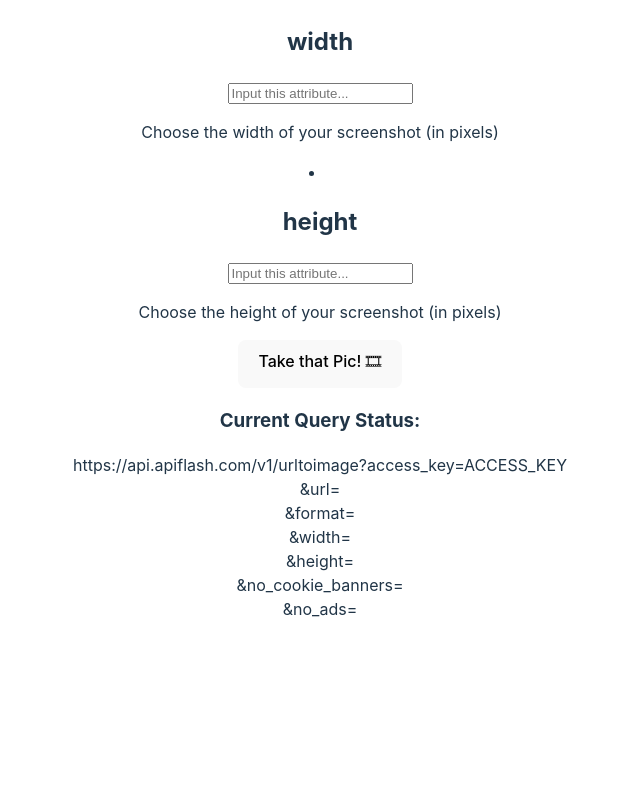
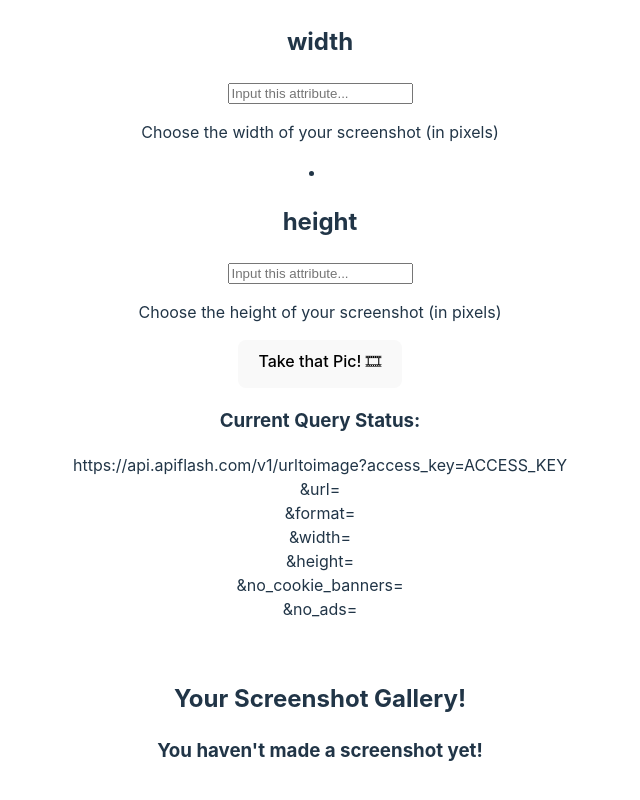
Before and after one commit to trucdg/codePath-lab4, a React (Vite) app in the folder screen-cap/: page / in a window 1280 px wide. Shown: the part 952-1752 px from the top of the page, without its empty margins (320-960 px from the left). Before the commit the page ends 1645 px from the top, so only its background shows below. Built offline with nearby package versions, Linux system fonts and the light colour scheme.

Commit message:
update the Gallery component

```diff
--- a/screen-cap/src/App.jsx
+++ b/screen-cap/src/App.jsx
@@ -2,6 +2,7 @@ import React, { useState } from "react";
 const ACCESS_KEY = import.meta.env.VITE_APP_ACCESS_KEY;
 import "./App.css";
 import APIForm from "./components/APIForm";
+import Gallery from "./components/Gallery";
 
 function App() {
   const [inputs, setInputs] = useState({
@@ -116,6 +117,9 @@ function App() {
       </div>
 
       <br></br>
+      <div className="container">
+        <Gallery images={prevImages} />
+      </div>
     </div>
   );
 }
--- a/screen-cap/src/components/Gallery.jsx
+++ b/screen-cap/src/components/Gallery.jsx
@@ -1,7 +1,31 @@
 import React from "react";
 
-const Gallery = () => {
-  return <div></div>;
+const Gallery = ({ images }) => {
+  return (
+    <div>
+      <h2>Your Screenshot Gallery! </h2>
+      <div className="iamge-container">
+        {images && images.length > 0 ? (
+          images.map((pic, index) => {
+            return (
+              <li className="gallery" key={index}>
+                <img
+                  className="gallery-screenshot"
+                  src={pic}
+                  alt="Undefined screenshot from query"
+                  width="500"
+                />
+              </li>
+            );
+          })
+        ) : (
+          <div>
+            <h3>You haven't made a screenshot yet!</h3>
+          </div>
+        )}
+      </div>
+    </div>
+  );
 };
 
 export default Gallery;
```
